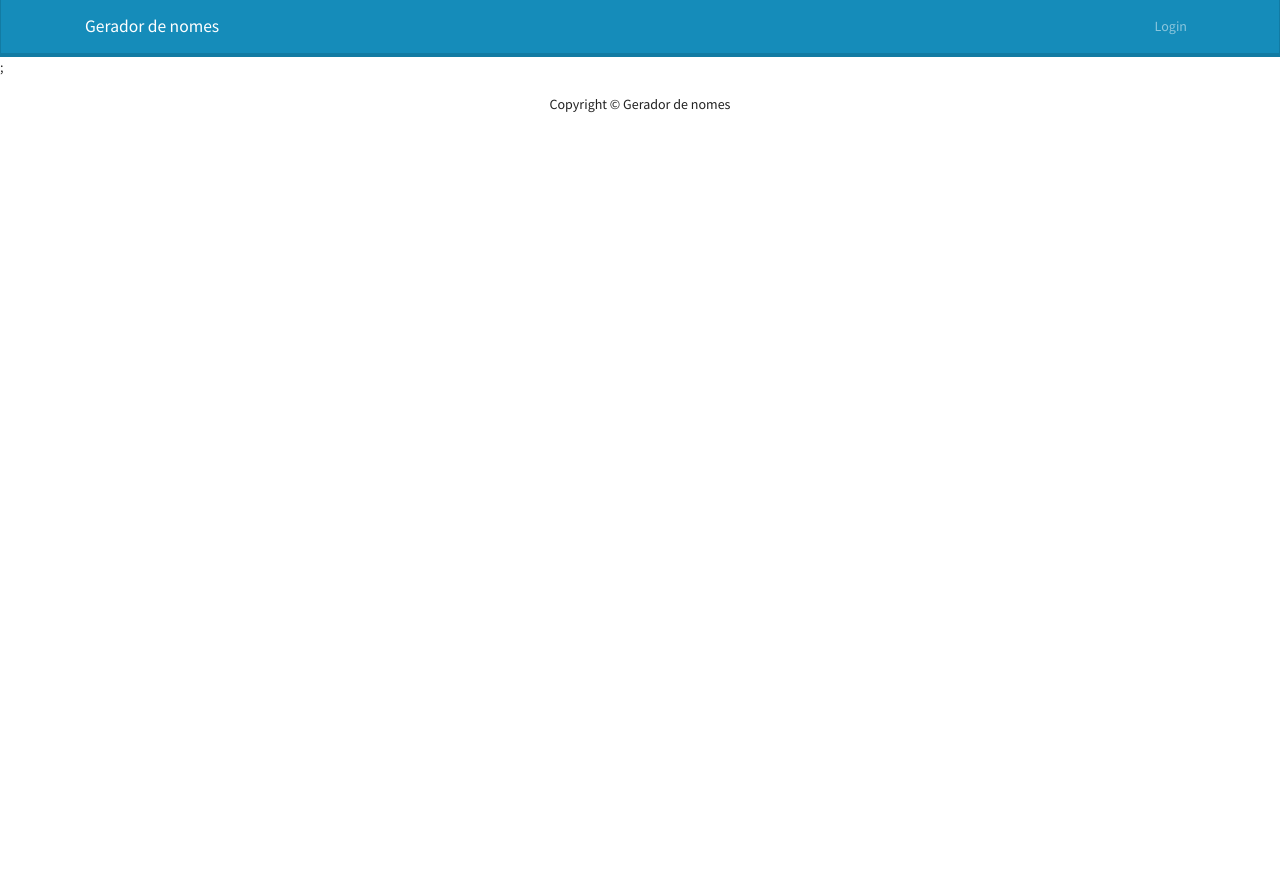
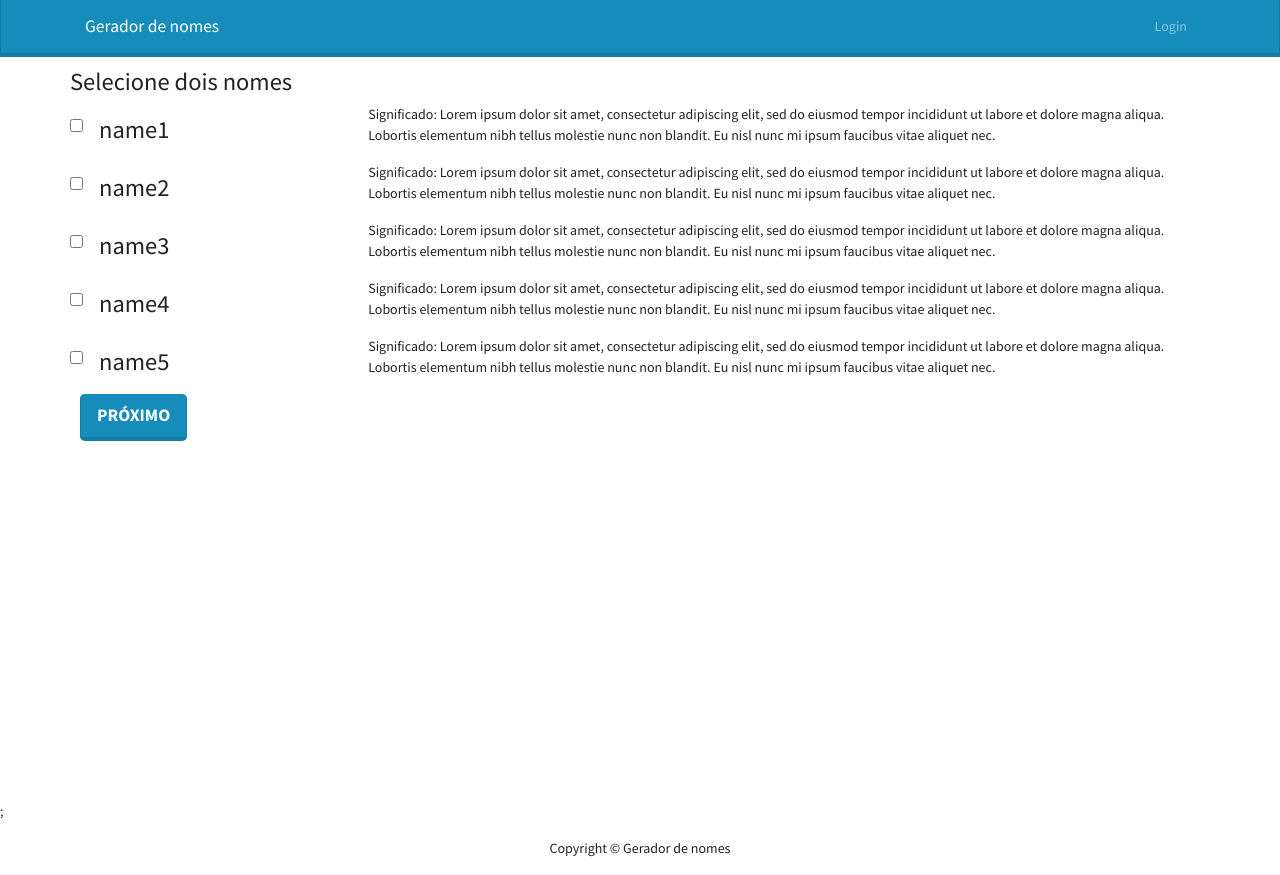
Before and after one commit to gabrielnogueiralt/creative-name-generator, a React (Create React App) app in the folder frontend/: page /names in a window 1280 px wide. Before the commit the page ends 800 px from the top, so only its background shows below. Built offline with nearby package versions, Linux system fonts and the light colour scheme.

Commit message:
create Names page

```diff
--- a/frontend/src/App.js
+++ b/frontend/src/App.js
@@ -4,10 +4,9 @@ import Footer from "./components/Footer";
 import Header from "./components/Header";
 import LandingPage from "./screens/LandingPage/LandingPage";
 import Domain from "./screens/Domain/Domain";
-import SingleNote from "./screens/SingleNote/SingleNote";
 import LoginScreen from "./screens/LoginScreen/LoginScreen";
 import RegisterScreen from "./screens/RegisterScreen/RegisterScreen";
-import CreateNote from "./screens/SingleNote/CreateNote";
+import Names from "./screens/Names/Names";
 import { useState } from "react";
 import ProfileScreen from "./screens/ProfileScreen/ProfileScreen";
 
@@ -27,8 +26,7 @@ function App() {
             <Domain search={search} history={history} />
           )}
         />
-        <Route path="/note/:id" component={SingleNote} />
-        <Route path="/createnote" component={CreateNote} />;
+        <Route path="/names" component={Names} />;
         <Route path="/profile" component={ProfileScreen} />
       </main>
       <Footer />
--- /dev/null
+++ b/frontend/src/screens/Names/Names.js
@@ -0,0 +1,68 @@
+import React from "react";
+import { Link } from "react-router-dom";
+import { Button } from "react-bootstrap";
+import MainScreen from "../../components/MainScreen";
+
+const names = ['name1', 'name2', 'name3', 'name4', 'name5'];
+
+function Names() {
+
+  const handleChange = (e) => {
+    countChecked()
+  };
+
+  const countChecked = () => {
+    let count = 0;
+    let checkboxes = document.getElementsByTagName('input');
+    for (let i = 0; i < checkboxes.length; i++) {
+      if (checkboxes[i].checked) {
+        count++;
+      }
+    }
+    if (count >= 2) {
+      for (let i = 0; i < checkboxes.length; i++) {
+        if (!checkboxes[i].checked) {
+          checkboxes[i].disabled = true;
+        }
+      }
+    } else {
+      for (let i = 0; i < checkboxes.length; i++) {
+        if (!checkboxes[i].checked) {
+          checkboxes[i].disabled = false;
+        }
+      }
+    }
+  }
+
+  return (
+    <MainScreen>
+      <h3>Selecione dois nomes</h3>
+
+      {names.map((item) =>
+        <React.Fragment>
+          <div style={{ display: "flex", alignItems: "center" }}>
+            <input
+              type="checkbox"
+              value={item}
+              style={{ margin: "0 1rem 1rem 0" }}
+              onChange={() => {
+                handleChange(item)
+              }}
+            />
+            <h3 style={{ width: "40%" }}>{item}</h3>
+            <p>Significado: Lorem ipsum dolor sit amet, consectetur adipiscing elit, sed do eiusmod tempor incididunt ut labore et dolore magna aliqua. Lobortis elementum nibh tellus molestie nunc non blandit. Eu nisl nunc mi ipsum faucibus vitae aliquet nec.</p>
+
+            <br />
+          </div>
+        </React.Fragment>
+      )}
+      <Link to="/names">
+        <Button style={{ marginLeft: 10, marginBottom: 6 }} size="lg">
+          Próximo
+        </Button>
+      </Link>
+    </MainScreen>
+  );
+}
+
+export default Names;
```
